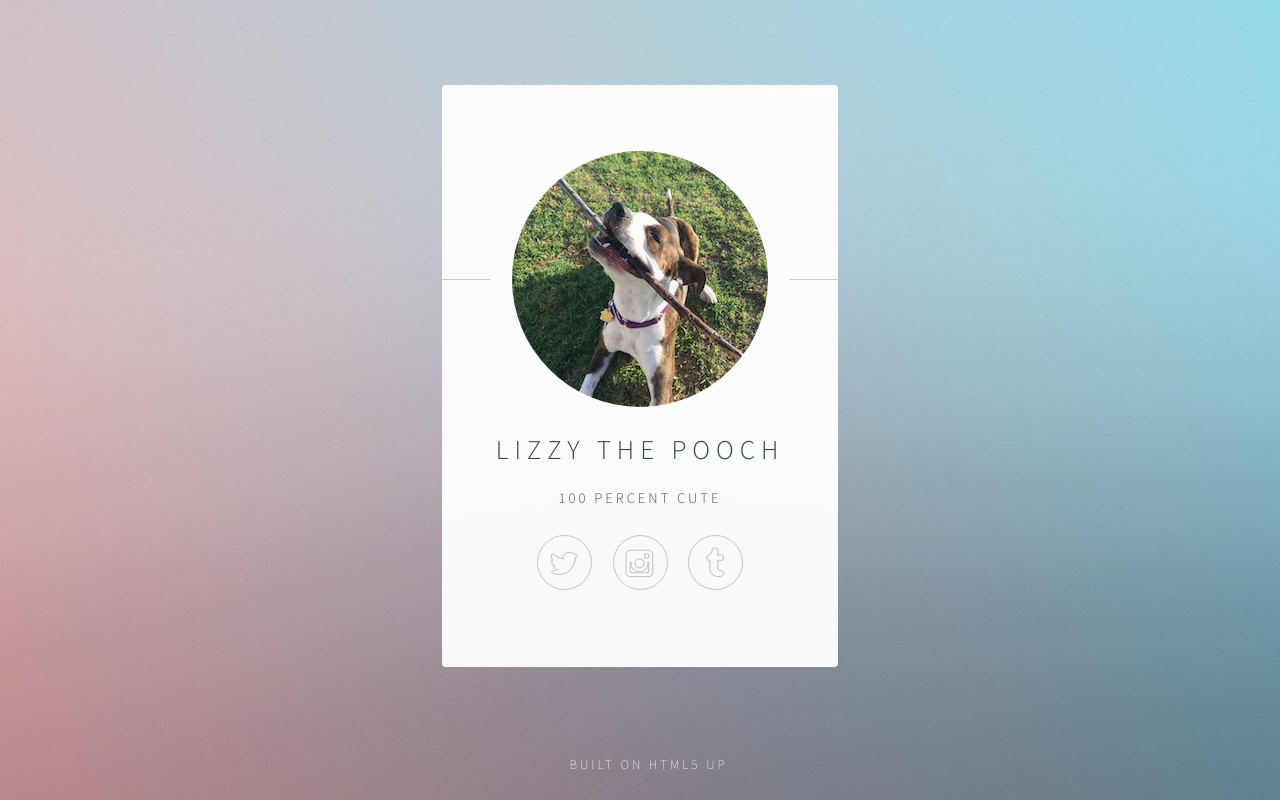
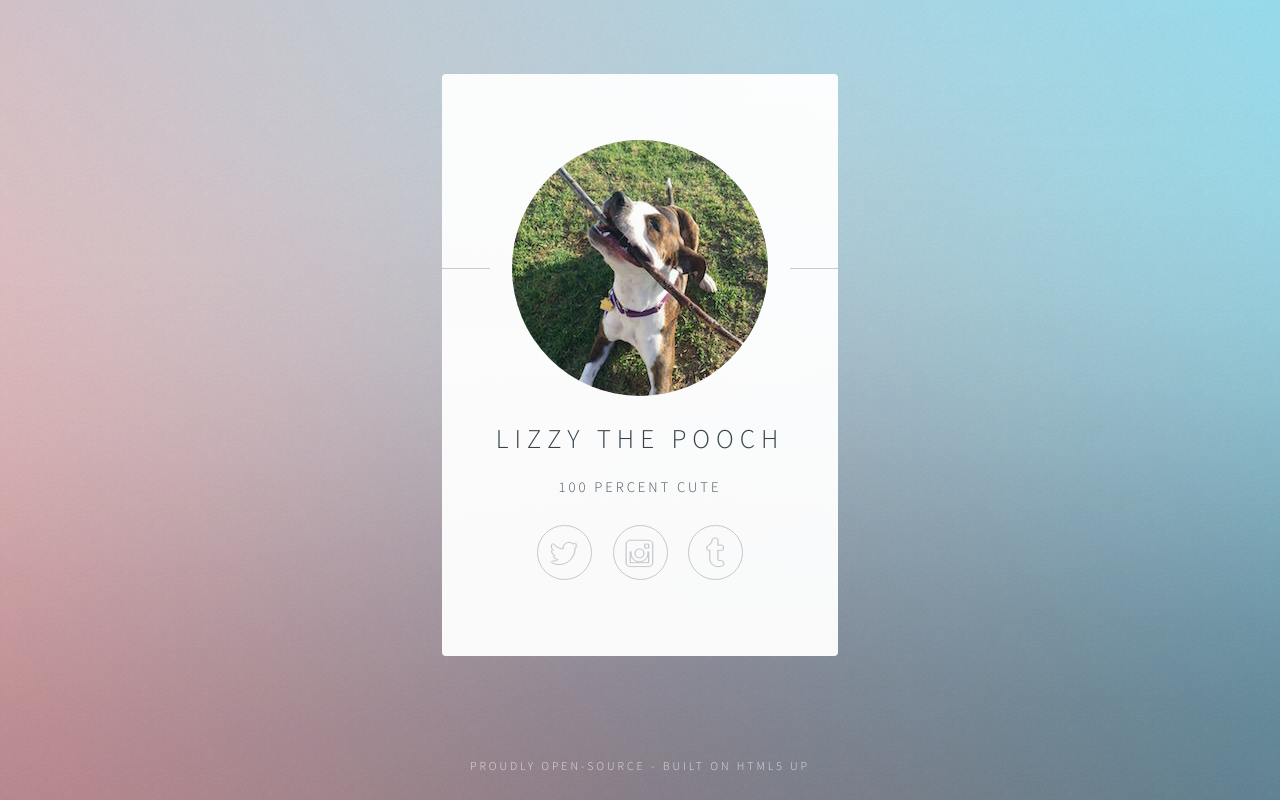
Before and after one commit to lucascantor/lizzythepooch, a plain HTML site: page index.html in a window 1280 px wide. Drawn offline with Linux system fonts and the light colour scheme.

Commit message:
github repo link

```diff
--- a/index.html
+++ b/index.html
@@ -76,7 +76,7 @@
 				<!-- Footer -->
 					<footer id="footer">
 						<ul class="copyright">
-							<li>Built on <a href="http://html5up.net">HTML5 UP</a></li>
+							<p class="copyright"><br>Proudly <a href="https://github.com/lucascantor/lizzythepooch.com">Open-Source</a> - Built on <a href="http://html5up.net">HTML5 UP</a></p>
 						</ul>
 					</footer>
 
```
